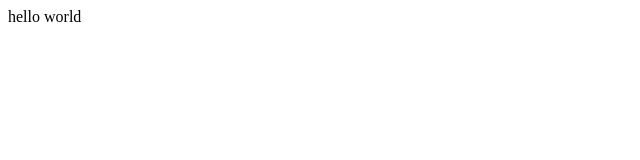
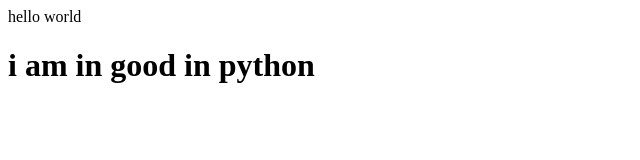
Before and after one commit to SwiftQuilll/Aarambha, a plain HTML site: page index.html in a window 1280 px wide. Shown: the whole page, without its empty margins (0-640 px from the left). Drawn offline with Linux system fonts and the light colour scheme.

Commit message:
i'm a mistake man

```diff
--- a/index.html
+++ b/index.html
@@ -1 +1,2 @@
 <p>hello world</p>
+<h1>i am in good in python</h1>
```
Also changed, not shown: 1 other file.
